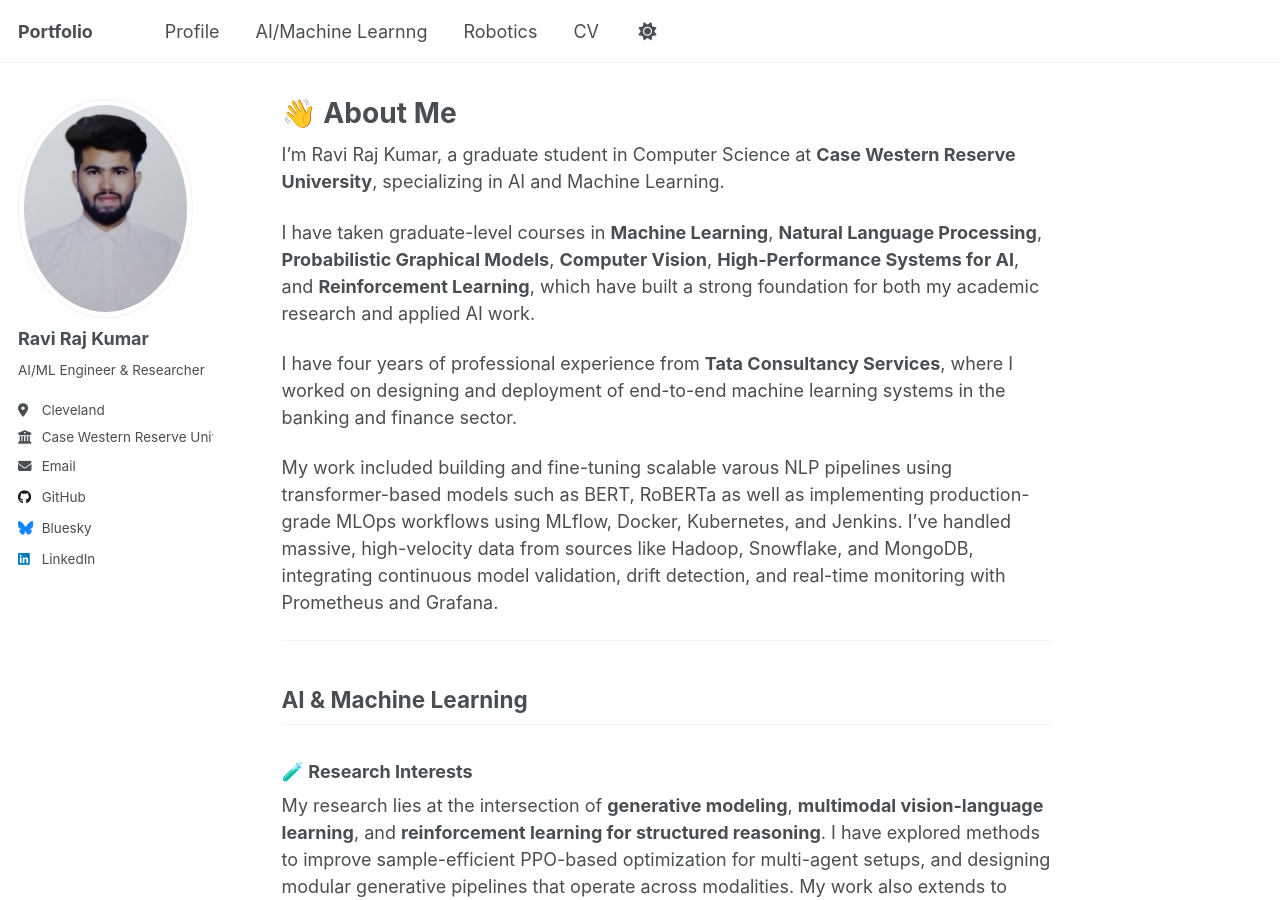
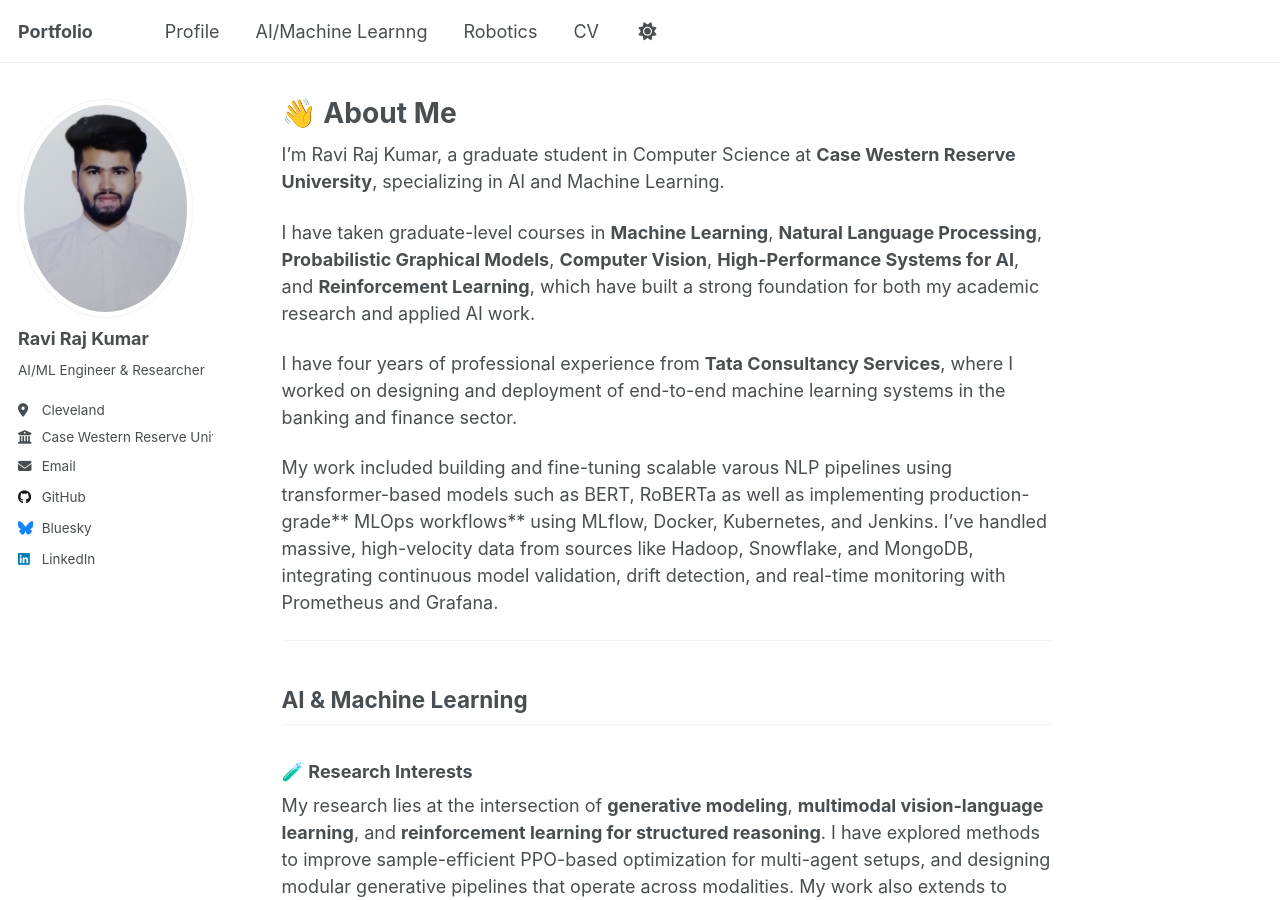
Before and after one commit to raviraj988/raviraj988.github.io, a Jekyll site: the page built from _pages/about.md, in a window 1280 px wide and 900 px high. Built offline with Jekyll 4.4.1, drawn with Linux system fonts in a browser that asks for light colours.

```diff
--- a/_pages/about.md
+++ b/_pages/about.md
@@ -13,7 +13,7 @@ I have taken graduate-level courses in **Machine Learning**, **Natural Language
 
 I have four years of professional experience from **Tata Consultancy Services**, where I worked on designing and deployment of end-to-end machine learning systems in the banking and finance sector.
 
-My work included building and fine-tuning scalable varous NLP pipelines using transformer-based models such as BERT, RoBERTa  as well as implementing production-grade MLOps workflows using MLflow, Docker, Kubernetes, and Jenkins. I’ve handled massive, high-velocity data from sources like Hadoop, Snowflake, and MongoDB, integrating continuous model validation, drift detection, and real-time monitoring with Prometheus and Grafana.
+My work included building and fine-tuning scalable varous NLP pipelines using transformer-based models such as BERT, RoBERTa  as well as implementing production-grade** MLOps workflows** using MLflow, Docker, Kubernetes, and Jenkins. I’ve handled massive, high-velocity data from sources like Hadoop, Snowflake, and MongoDB, integrating continuous model validation, drift detection, and real-time monitoring with Prometheus and Grafana.
 
 
 ---
```
